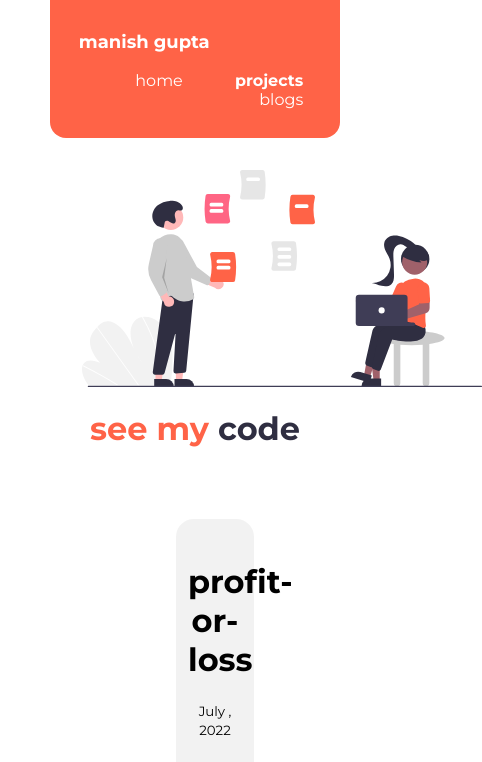
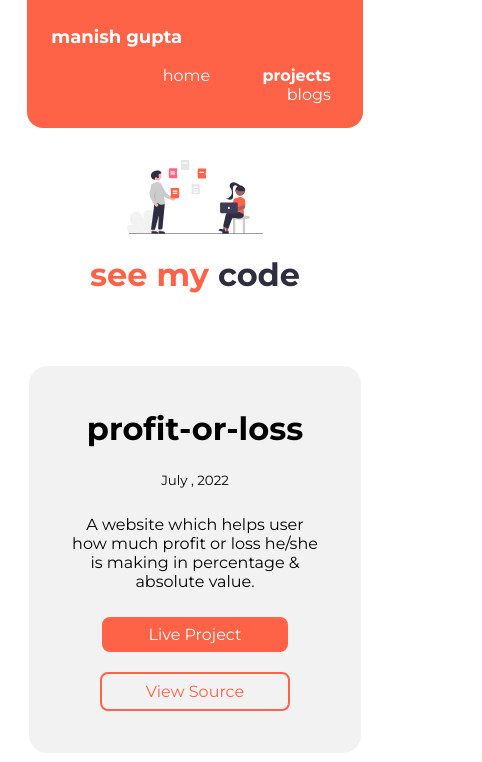
Before and after one commit to manishgupta416/my-first-website, a plain HTML site: page projects.html in a window 390 px wide. Shown: the top 762 px of the page, 482 px wide, since content can reach past the window. Drawn offline with Linux system fonts and the light colour scheme.

Commit message:
style: responsive all pages

```diff
--- a/projects.html
+++ b/projects.html
@@ -121,8 +121,8 @@
         <h1>how well do you know me? </h1>
         <small>June , 2022</small>
         <p class="proj-margin"></p>A CLI app built with <strong>nodeJs</strong> You can send this to your friends and find out who really knows you</p>
-        <a class="link primary-link proj-link"  target="_blank" href="https://replit.com/@ManishGupta8/Do-You-Know-Me#index.js?embed=1&output=1">Live Project</a>
-        <a class="link secondary-link"  target="_blank" href="https://github.com/manishgupta416/How-Well-Do-You-Know-Me-">View Source</a>
+        <a class="link  primary-link proj-link"  target="_blank" href="https://replit.com/@ManishGupta8/Do-You-Know-Me#index.js?embed=1&output=1">Live Project</a>
+        <a class="link  secondary-link proj-link"  target="_blank" href="https://github.com/manishgupta416/How-Well-Do-You-Know-Me-">View Source</a>
     </li>
        </ol>
 
--- a/style.css
+++ b/style.css
@@ -4,7 +4,7 @@
     --primary-color: #ff6347;
     --secondary-color: #ffffff;
     --off-white :#F3F4F6;
-    --dark-gray:#f2f2f2
+    --dark-gray:#f2f2f2;
 }
 
 hr{
@@ -13,8 +13,10 @@ hr{
 
 body{
     font-family: 'Montserrat', sans-serif;
-    margin: 0px 50px;
+    margin: 0px auto;
+    max-width: 86%;
     padding: 0;
+
 }
 
 .container{
@@ -67,12 +69,9 @@ body{
 .navigation {
     background-color: var(--primary-color);
     color: var(--secondary-color);
+    padding: 0.5rem;
     border-bottom-left-radius: 1rem;
-    padding: 0.8rem;
-    border-bottom-right-radius: 1rem;
-
-
-
+   border-bottom-right-radius: 1rem;
 }
 
 .navigation .nav-pills{
@@ -96,11 +95,10 @@ body{
 .hero{
     padding: 2rem;
     text-align: center;
-
 }
 
 .hero .hero-img {
-    max-width: 400px;
+    max-width: 50%;
     display: block;
     margin: auto;
     text-align: center;
@@ -116,19 +114,16 @@ body{
 }
 
 .section{
-
     padding: 2rem;
     border: 2px solid white;
     border-radius: 20px;
     padding: 2rem;
     margin: 13px auto;
     text-align: center;
-
 }
 
 .section h1{
     text-align: center;
-
 }
 
 .ow{
@@ -157,7 +152,7 @@ footer ul{
 /* projects */
 
 .margin-md{
-    margin: 10px 84px;
+    /* margin: 10px 84px; */
     border: 2px solid white;
     padding: 22px 12px;
     border-radius: 20px;
@@ -171,11 +166,32 @@ li{
 }
 
 .proj-margin{
-
     margin: 26px;
-
 }
 
 .proj-link{
    margin:  31px 10px;
 }
+
+ol{
+    padding-inline-start: 0px;
+}
+
+@media screen and (max-width:400px ){
+    .proj-link {
+        display: block;
+        width: 50%;
+        margin: auto;
+        margin-bottom: 20px;
+    }
+}
+
+@media screen and (max-width:270px ){
+    h1{
+        font-size: medium;
+    }
+
+    .link{
+        padding: 0;
+    }
+}
```
Also changed, not shown: index.html (+55 -24 lines).
